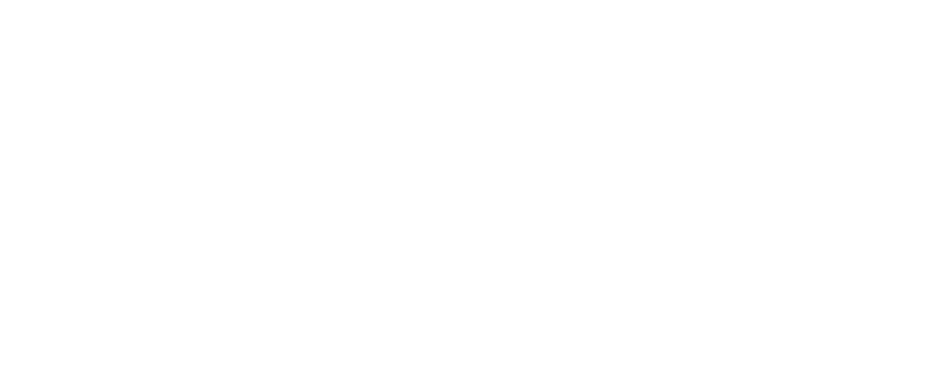
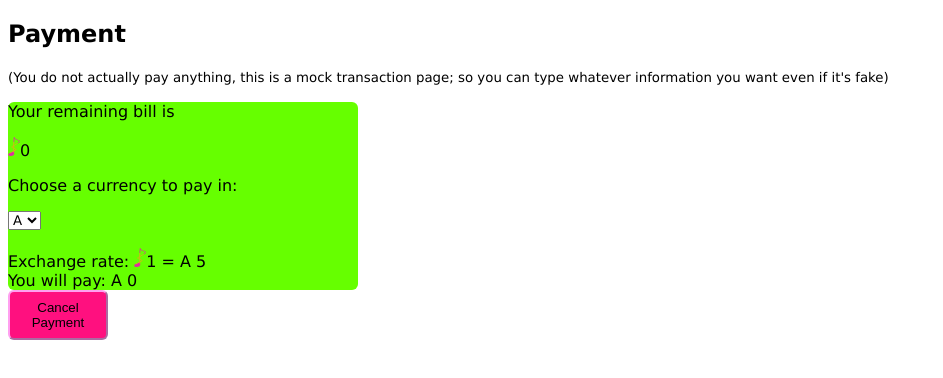
Before and after one commit to Yoon-Ha-Hwang/shop-interface, a plain HTML site: page ShopInterface/stripe2.html in a window 1280 px wide. Shown: the whole page, without its empty margins (0-943 px from the left). Drawn offline with Linux system fonts and the light colour scheme.

Commit message:
Completed FX logic
Next up, entering customer details

```diff
--- a/ShopInterface/stripe2.html
+++ b/ShopInterface/stripe2.html
@@ -6,3 +6,66 @@
   <title>Payment in Progress...</title>
   <link rel="stylesheet" href="style.css" />
 </head>
+
+<body>
+  <h2 class="font">Payment</h2>
+  <small class="font">(You do not actually pay anything, this is a mock transaction page; so you can type whatever information you want even if it's fake)</small>
+  <div class="stripe">
+    <p class="font">Your remaining bill is </p>
+    <p class="font" id="remainingPrice"></p>
+    <p class="font">Choose a currency to pay in: </p>
+    <select class="font" id="dropdown">
+      <option value=0>A</option>
+      <option value=1>B</option>
+      <option value=2>C</option>
+      <option value=3>D</option>
+      <option value=4>E</option>
+      <option value=5>F</option>
+    </select>
+    <br><br>
+    <div class="font" id="FXInfo"></div>
+    <div class="font" id="toPay"></div>
+  </div>
+
+  <button class="buttondesign" onclick="goBack()">Cancel Payment</button>
+
+
+  <script src="script.js"></script>
+
+  <script>
+    //Start of AI-enhanced code block
+    const remainingPrice = Number(sessionStorage.getItem("remainingPrice")); //Retrieve saved value from stripe.html
+    const remainingPriceElement = document.getElementById("remainingPrice");
+    const dropdown = document.getElementById("dropdown");
+    remainingPriceElement.innerHTML = '<img src="Custom Currency Icon.png" alt="$" width="12" height="19.2">' + remainingPrice;
+    //End of AI-enhanced code block
+
+    function updateMessage() {
+      const currencyList = ["A", "B", "C", "D", "E", "F"];
+      const exchangeRate = [5.00, 2.00, 0.50, 0.30, 9.00, 12000];
+      const selectedIndex = Number(dropdown.value);
+      const selectedCurrency = currencyList[selectedIndex];
+
+      let appliedRate = exchangeRate[selectedIndex];
+      let totalDue = appliedRate * remainingPrice;
+      let FXInfo = document.getElementById("FXInfo");
+      let toPay = document.getElementById("toPay");
+
+      if(String(exchangeRate[selectedIndex]).indexOf(".") == -1) {
+        FXInfo.innerHTML = "Exchange rate: " + '<img src="Custom Currency Icon.png" alt="$" width="12" height="19.2">' + "1 = " + selectedCurrency + " " + appliedRate;
+        toPay.innerHTML = "You will pay: " + selectedCurrency + " " + totalDue;
+      } else {
+        FXInfo.innerHTML = "Exchange rate: " + '<img src="Custom Currency Icon.png" alt="$" width="12" height="19.2">' + "1 = " + selectedCurrency + " " + appliedRate.toFixed(2);
+        toPay.innerHTML = "You will pay: " + selectedCurrency + " " + totalDue.toFixed(2);
+      }
+    }
+
+    //Start of AI-enhanced code block
+    dropdown.addEventListener("change", () => {
+      updateMessage();
+    });
+
+    updateMessage();
+    //End of AI-enhanced code block
+  </script>
+</body>
```
